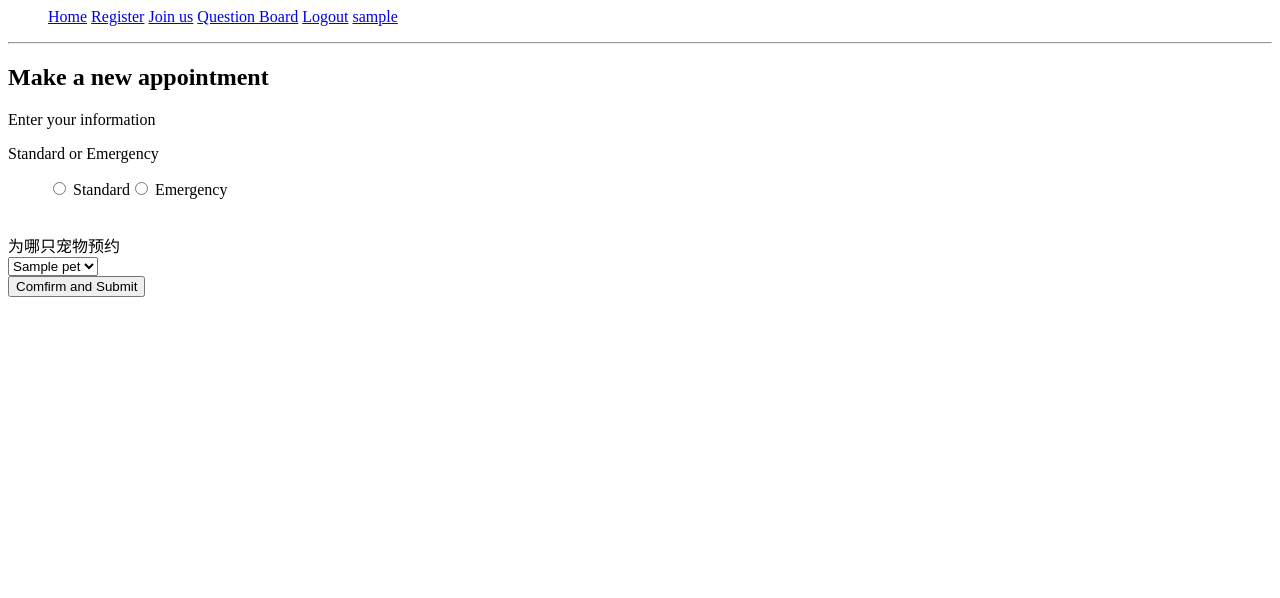
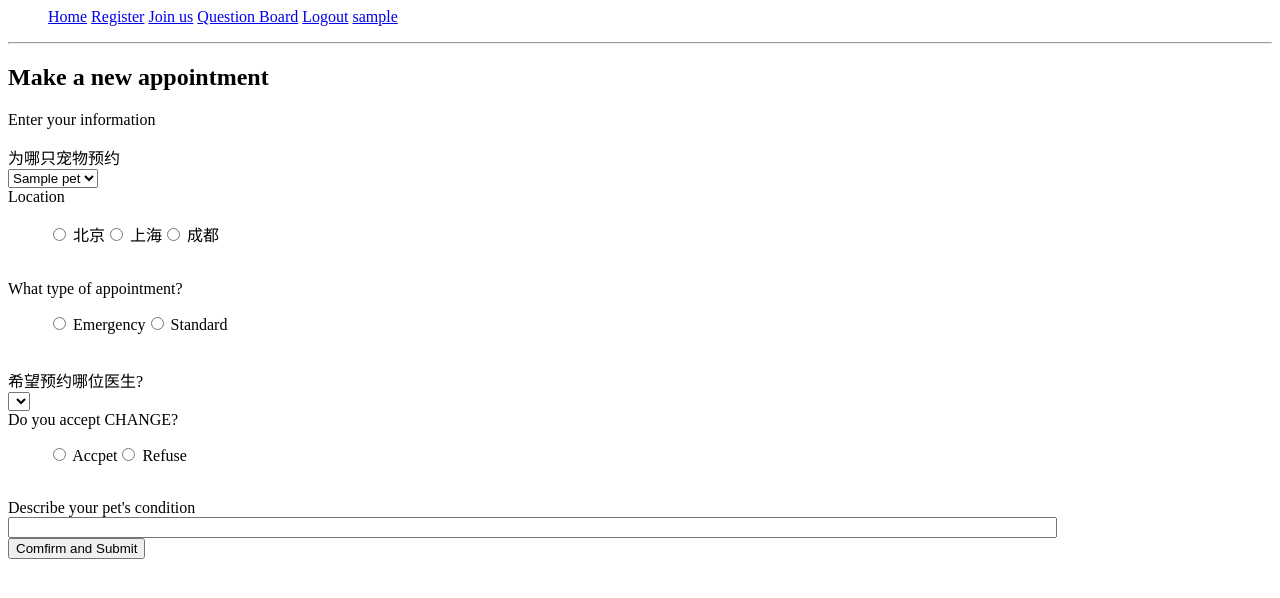
Before and after one commit to dynamicDr/Healing-Paws-Web, a Flask app: page /make_appointment in a window 1280 px wide. Shown: the top 598 px of the page. Run offline with Flask 2, Linux system fonts and the light colour scheme; the visitor is signed in with stand-in values (Sample User, id 1); tables that the repository leaves empty hold one stand-in row (values such as "Sample post"); lists and menus that the app fills with data are empty; some libraries are stand-ins or nearby versions.

Commit message:
still have bug

```diff
--- a/web/appdir/forms.py
+++ b/web/appdir/forms.py
@@ -35,9 +35,16 @@ class RegisterForm_E(FlaskForm):
 	submit = SubmitField('Register')
 
 class AppointmentForm(FlaskForm):
-	appointment_type = RadioField('Standard or Emergency', choices = [('S','Standard'),('E','Emergency')], validators=[DataRequired()])
 	pet = SelectField(label='为哪只宠物预约', validators=[DataRequired('请选择宠物')], coerce=int)
-	location = RadioField('Which hospital', choices = [(1,'Customer'),('E','Employee')], validators=[DataRequired()])
+	loc = RadioField(
+        validators=[DataRequired('请选择就医所在地')],
+        choices=[(1, '北京'), (2, '上海'), (3, '成都')],
+        coerce=int
+    )
+	is_emergency = RadioField(label='What type of appointment?', choices = [('E','Emergency'), ('S', 'Standard')], validators=[DataRequired('请选择')])
+	changeable = RadioField(label='Do you accept CHANGE?', choices = [('A','Accpet'), ('R', 'Refuse')], validators=[DataRequired('请选择')])
+	description = StringField(label="Describe your pet's condition", validators=[DataRequired()])
+	doctor = SelectField(label='希望预约哪位医生?', coerce=int, validators=[DataRequired()])
 	submit = SubmitField('Comfirm and Submit')
 
 
--- a/web/appdir/routes.py
+++ b/web/appdir/routes.py
@@ -71,34 +71,16 @@ def check_username():
 	else:
 		return jsonify({'text': 'Sorry! Username is already taken','returnvalue': 1})
 
-@app.route("/reset")
-def reset():
-    db.drop_all()
-    db.create_all()
-    # 在这里往数据库里添加测试数据，每次reset后就直接添加
-    customer = Customer(dob='2000-01-01', email='123@123.com', phone='123', address='123')
-    employee = Employee(intro='1123', loc=1)
-    db.session.add(customer)
-    db.session.add(employee)
-    db.session.flush()
-    user_e = User(username='e', password_hash=generate_password_hash('1'), is_customer=False, ref_id=employee.id)
-    user_c = User(username='c', password_hash=generate_password_hash('1'), is_customer=True, ref_id=customer.id)
-    db.session.add(user_c)
-    db.session.add(user_e)
-    db.session.commit()
-    return '重建所有表'
-
 @app.route('/reviewquestions' ,methods=['GET','POST'])
 def reviewquestions():
     page = int(request.args.get('page'))
     key = request.args.get('key')
     print(key)
     form = QuestionForm()
+    user_in_db = None
     if not session.get("USERNAME") is None:
         username = session.get("USERNAME")
         user_in_db = User.query.filter(User.username == username).first()
-    else:
-        user_in_db = None
     if form.validate_on_submit():
         question_db = Question(title=form.title.data, body=form.body.data, anonymity=form.anonymity.data, user_id=user_in_db.id)
         db.session.add(question_db)
@@ -109,7 +91,8 @@ def reviewquestions():
             prev_questions = Question.query.filter(Question.title.like('%'+key+'%')).paginate(page=page,per_page=5)
         else:
             prev_questions = Question.query.filter().order_by(Question.timestamp.desc()).paginate(page=page,per_page=5)
-    return render_template('reviewquestions.html',title="Questions",prev_questions = prev_questions.items,pagination=prev_questions,form=form,user = user_in_db)
+    return render_template('reviewquestions.html',title="Questions",prev_questions = prev_questions.items,\
+        pagination=prev_questions,form=form,user = user_in_db)
 
 
 
@@ -130,7 +113,8 @@ def answerquestion(questionid):
     else:
         user_in_db = None
 
-    return render_template('answerquestion.html',title="Answer Question",prev_answers=prev_answers,question = question_db, form=form, user = user_in_db)
+    return render_template('answerquestion.html',title="Answer Question",prev_answers=prev_answers,\
+        question = question_db,form=form, user = user_in_db)
 
 @app.route('/handleappointment/<appointment_id>')
 def handleappointment(appointment_id):
@@ -145,9 +129,8 @@ def handleappointment(appointment_id):
         employee = User.query.filter(User.id == appointment.employee_id).first()
         preferred_doctor = Doctor.query.filter(Doctor.id == appointment.preferred_doctor_id).first()
         assigned_doctor = Doctor.query.filter(Doctor.id == appointment.assigned_doctor_id).first()
-        return render_template('handleappointment.html', title="Handle Appointment",
-                               appointment=appointment, pet=pet, customer=customer, employee=employee,
-                               preferred_doctor=preferred_doctor, assigned_doctor=assigned_doctor, user=user_in_db)
+        return render_template('handleappointment.html', title="Handle Appointment",appointment=appointment, pet=pet,\
+            customer=customer, employee=employee,preferred_doctor=preferred_doctor, assigned_doctor=assigned_doctor, user=user_in_db)
     else:
         flash("User needs to either login or signup first")
         return redirect(url_for('login'))
@@ -162,18 +145,25 @@ def change_pet_status():
 
 @app.route('/make_appointment', methods=['POST','GET'])
 def make_appointment():
-    form = AppointmentForm()
     if not session.get("USERNAME") is None:
         username = session.get("USERNAME")
         user_in_db = User.query.filter(User.username == username).first()
         if not user_in_db.is_customer:
             return "请以顾客身份登录"
-        elif form.validate_on_submit(): # 第二次，已填写
+        form = AppointmentForm()
+        pets = Pet.query.filter(Pet.owner_id == user_in_db.id).all()
+        form.pet.choices = [(pet.id, pet.name) for pet in pets]
+        doctors = User.query.filter(User.is_customer == False).all()
+        form.doctor.choices = [(u.id, u.username) for u in doctors]
+        if form.validate_on_submit(): # 第二次，已填写
+            appointment = Appointment(loc=int(form.loc.data), pet_id=pets[int(form.loc.data)].id, description=form.description.data,\
+                is_emergency=(form.is_emergency.data=='E'), changeable=(form.changeable.data=='A'), preferred_doctor_id=doctors[int(form.loc.data)].id,\
+                     employee_id=doctors[int(form.doctor.data)].id)
+            print(appointment)
+            db.session.add(apt)
+            db.session.commit()
             return redirect('index')
-        else: # 第一次，还未填写
-            pets = Pet.query.filter(Pet.owner_id == user_in_db.id).all()
-            form.pet.choices = [(pet.id, pet.name) for pet in pets]
-            return render_template('make_appointment.html',title="Make a new appointment", user=user_in_db, form=form)
+        return render_template('make_appointment.html',title="Make a new appointment", user=user_in_db, form=form)
     else:
         flash("User needs to either login or signup first")
         return redirect(url_for('login'))
@@ -199,6 +189,27 @@ def details(appointment_id):
     employee = User.query.filter(User.id == appointment.employee_id).first()
     preferred_doctor = Doctor.query.filter(Doctor.id == appointment.preferred_doctor_id).first()
     assigned_doctor = Doctor.query.filter(Doctor.id == appointment.assigned_doctor_id).first()
-    return render_template('details.html', title="Details",
-                           appointment=appointment, pet=pet, customer=customer, employee=employee,
-                           preferred_doctor=preferred_doctor, assigned_doctor=assigned_doctor)
+    return render_template('details.html', title="Details", appointment=appointment, pet=pet, \
+        customer=customer, employee=employee,preferred_doctor=preferred_doctor, assigned_doctor=assigned_doctor)
+
+@app.route("/reset")
+def reset():
+    db.drop_all()
+    db.create_all()
+    # 在这里往数据库里添加测试数据，每次reset后就直接添加
+    customer = Customer(dob='2000-01-01', email='123@123.com', phone='123', address='123')
+    employee = Employee(intro='1123', loc=1)
+    db.session.add(customer)
+    db.session.add(employee)
+    db.session.flush()
+    user_e = User(username='e', password_hash=generate_password_hash('1'), is_customer=False, ref_id=employee.id)
+    user_c = User(username='c', password_hash=generate_password_hash('1'), is_customer=True, ref_id=customer.id)
+    db.session.add(user_c)
+    db.session.add(user_e)
+    db.session.flush()
+    pet1 = Pet(name='dog1',age=1,category='dog',owner_id=user_c.id)
+    pet2 = Pet(name='cat1',age=1,category='cat',owner_id=user_c.id)
+    db.session.add(pet1)
+    db.session.add(pet2)
+    db.session.commit()
+    return '重建所有表'
--- a/web/appdir/templates/make_appointment.html
+++ b/web/appdir/templates/make_appointment.html
@@ -5,15 +5,6 @@
     <h2>Make a new appointment</h2>
     <p>Enter your information</p>
     <form action="" method="post" novalidate>
-
-        <div id="appointment_type">
-            {{ form.appointment_type.label }}<br>
-            {{ form.appointment_type() }}<br>
-            <span id="checktype"></span>
-            {% for error in form.appointment_type.errors %}
-            <span style="color: red;" class="flash">[{{ error }}]</span>
-            {% endfor %}
-        </div>
 
         <div id="pet">
             {{ form.pet.label }}<br>
@@ -24,7 +15,55 @@
             {% endfor %}
         </div>
 
+        <div id="loc">
+            <label>Location</label><br>
+            {{ form.loc() }}<br>
+            <span id="checkloc"></span>
+            {% for error in form.loc.errors %}
+            <span style="color: red;"  class="flash">[{{ error }}]</span>
+            {% endfor %}
+        </div>
+
+        <div id="apt_type">
+            {{ form.is_emergency.label }}<br>
+            {{ form.is_emergency() }}<br>
+            <span id="checkapt_type"></span>
+            {% for error in form.is_emergency.errors %}
+            <span style="color: red;"  class="flash">[{{ error }}]</span>
+            {% endfor %}
+        </div>
+
+        <div id="choose_doctor">
+            {{ form.doctor.label }}<br>
+            {{ form.doctor() }}<br>
+            <span id="checkdoctor"></span>
+            {% for error in form.doctor.errors %}
+            <span style="color: red;" class="flash">[{{ error }}]</span>
+            {% endfor %}
+        </div>
+
+        <div id="changeable">
+            {{ form.changeable.label }}<br>
+            {{ form.changeable() }}<br>
+            <span id="checkchangeable"></span>
+            {% for error in form.changeable.errors %}
+            <span style="color: red;"  class="flash">[{{ error }}]</span>
+            {% endfor %}
+        </div>
+
+        <div id="description">
+            {{ form.description.label }}<br>
+            {{ form.description(size=128) }}<br>
+            <span id="checkdescription"></span>
+            {% for error in form.description.errors %}
+            <span style="color: red;" class="flash">[{{ error }}]</span>
+            {% endfor %}
+        </div>
+
         <div>{{ form.submit() }}</div>
+        {% for error in form.submit.errors %}
+        <span style="color: red;" class="flash">[{{ error }}]</span>
+        {% endfor %}
 
     </form>
 </div>
--- a/web/appdir/templates/register_employee.html
+++ b/web/appdir/templates/register_employee.html
@@ -64,6 +64,7 @@
 
         <div>{{ form.submit() }}</div>
 
+
     </form>
 </div>
 {% endblock %}
```
Also changed, not shown: web/appdir/models.py (+5 -5 lines).
